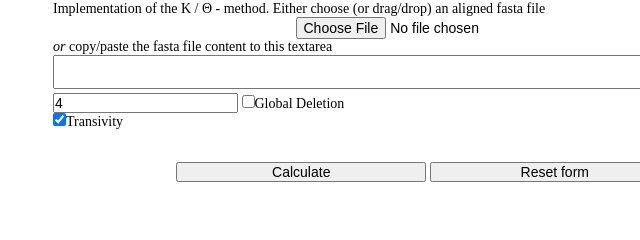
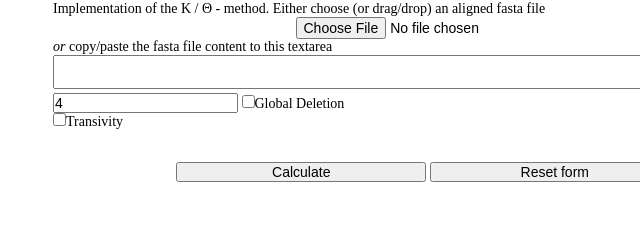
Before and after one commit to eeg-ebe/KoT, a plain HTML site: page input.html in a window 1280 px wide. Shown: the part 144-384 px from the top of the page, 212-852 px from the left. Drawn offline with Linux system fonts and the light colour scheme.

Commit message:
disable transitivity by default

```diff
--- a/input.html
+++ b/input.html
@@ -28,8 +28,8 @@
             <textarea id="faFileContent" style="width: 100%" autocomplete="off"></textarea>
             <br>
             <input id="decisionRatio" type="text" placeholder="Decision Ratio" value="4" />
-            <input id="globalDel" type="checkbox" />Global Deletion<br>
-            <input id="transivity" type="checkbox" checked="checked"/>Transivity<br>
+            <input id="globalDel" type="checkbox" autocomplete="off"/>Global Deletion<br>
+            <input id="transivity" type="checkbox" autocomplete="off"/>Transivity<br>
             <br><br>
             <span class="middle">
                 <button onclick="calculate()">Calculate</button>
```
